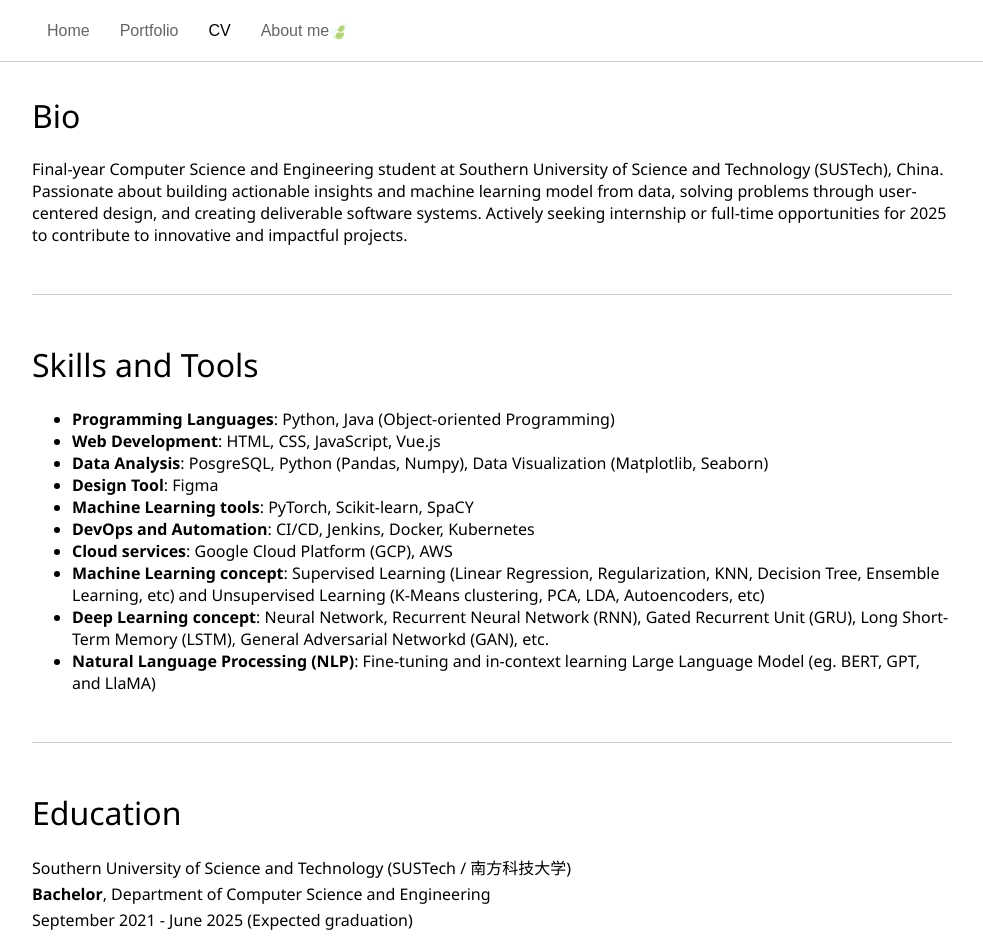
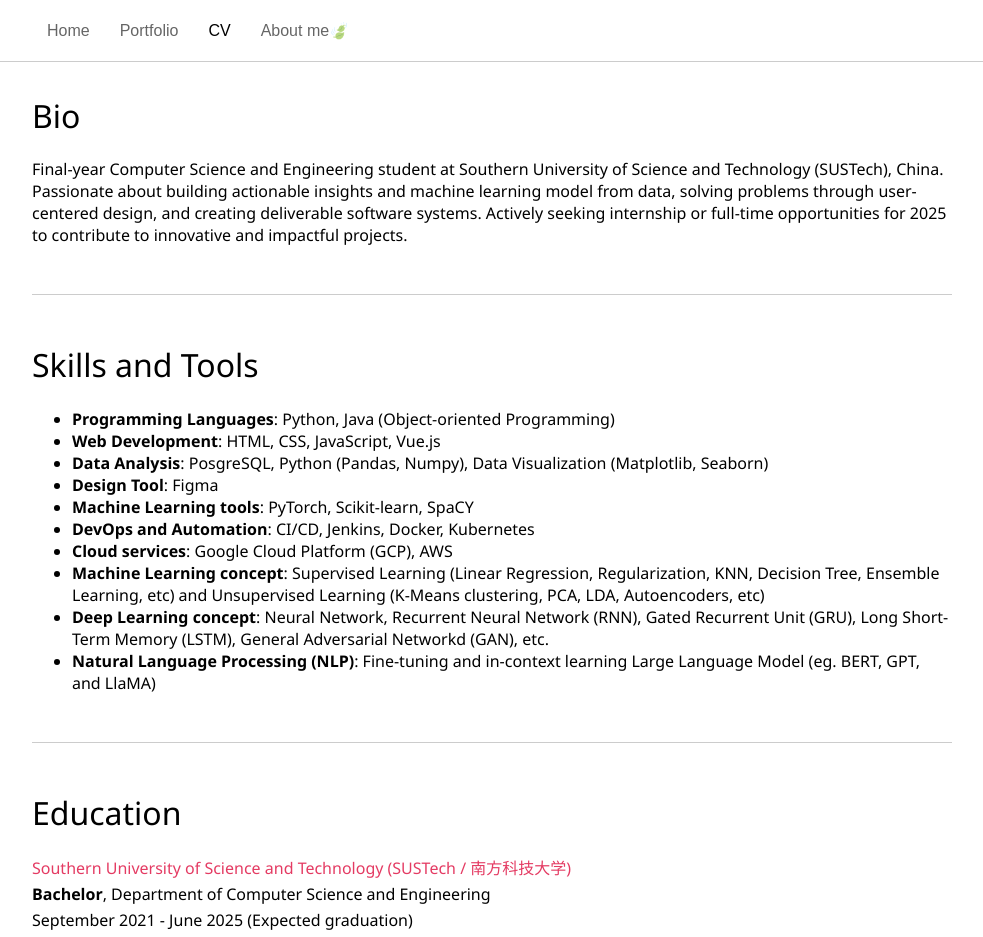
Before and after one commit to FiZufa/personal-website, a Nuxt app: page /cv in a window 1280 px wide. Shown: the top 937 px of the page, without its empty margins (148-1131 px from the left). Built offline with nearby package versions, Linux system fonts and the light colour scheme.

Commit message:
add pinterest

```diff
--- a/pages/cv/index.vue
+++ b/pages/cv/index.vue
@@ -23,7 +23,7 @@
 
         <div class="section-edu">
             <h1 class="sub-title">Education</h1>
-            <p>Southern University of Science and Technology (SUSTech / 南方科技大学)</p>
+            <p class="pink">Southern University of Science and Technology (SUSTech / 南方科技大学)</p>
             <p><span class="bold">Bachelor</span>, Department of Computer Science and Engineering</p>
             <p>September 2021 - June 2025 (Expected graduation) </p>
             <p>Relevant courseworks: Algorithm Design and Analysis, Artificial Intelligence, C/C++ Programming Design, Computer Networks, Computer System Design, Data Structures and Algorithm, Deep Learning, Discrete Mathematics, Machine Learning, Object-oriented Analysis and Design, Operating Systems, Principle of Database Systems, Probability and Statistics, Software Engineering</p>
@@ -139,5 +139,14 @@
     margin-top: 8px;
 }
 
+.pink, .certif .bold {
+    color: #e43b63;
+}
+
+.pink:hover, .certif .bold:hover {
+    cursor: pointer;
+    text-decoration: underline;
+    color: #c32f52;
+}
 
 </style>
--- a/pages/index.vue
+++ b/pages/index.vue
@@ -11,6 +11,7 @@
                 <img class="linkedin-icon" src="assets/icon_linkedin.png">
                 <img class="github-icon" src="assets/icon_github.png">
                 <img class="medium-icon" src="assets/icon_medium.png">
+                <img class="pinterest-icon" src="assets/icon_pinterest.png"
             </div>
         </div>
         <div class="right">
```
Also changed, not shown: assets/icon_pinterest.png (added).
